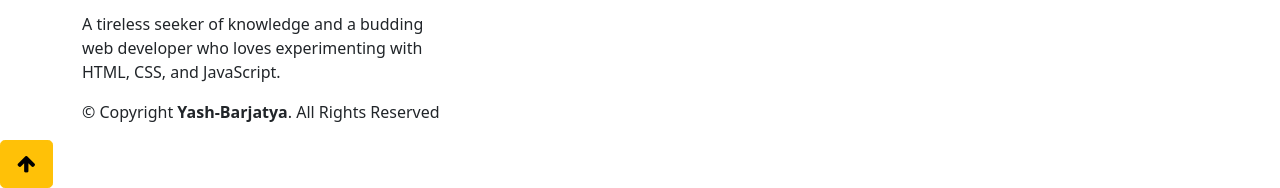
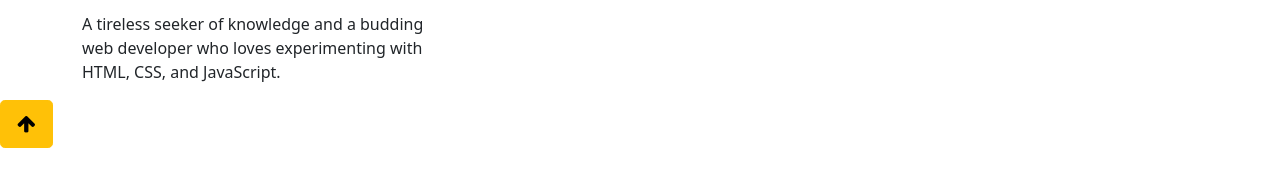
Before and after one commit to harsh882001/Dictionary, a plain HTML site: page index.html in a window 1280 px wide. Shown: the part 1190-1378 px from the top of the page. After the commit the page ends 1338 px from the top, so only its background shows below. Drawn offline with nearby package versions, Linux system fonts and the light colour scheme; a web font is replaced by a local one.

Commit message:
Update index.html

```diff
--- a/index.html
+++ b/index.html
@@ -206,9 +206,7 @@
         </div>
 
         <div class="container">
-            <div class="copyright">
-                <p>&copy; Copyright <strong>Yash-Barjatya</strong>. All Rights Reserved</p>
-            </div>
+
     </footer><!-- End Footer -->
 
     <button type="button" class="btn btn-warning btn-floating btn-lg" id="btn-back-to-top">
```
